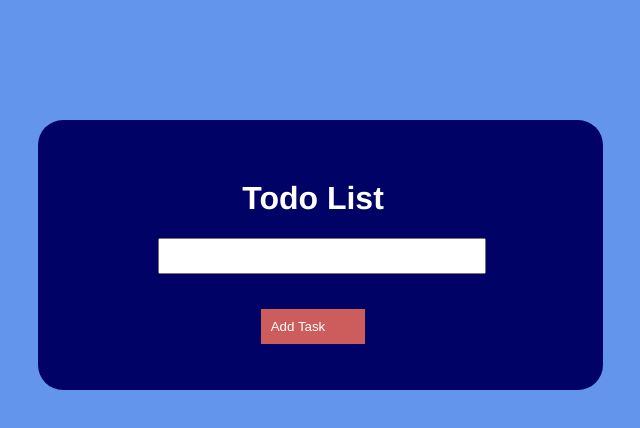
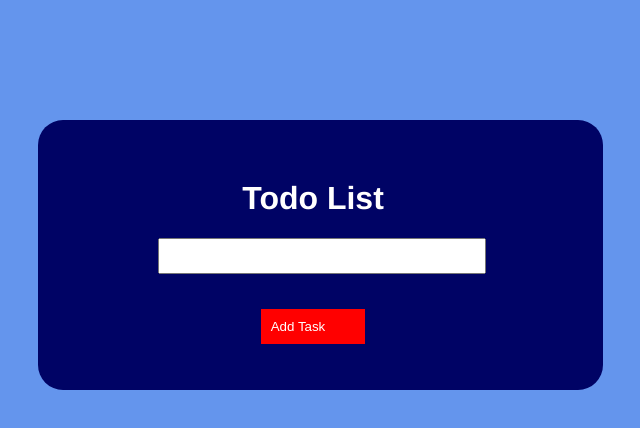
Before and after one commit to CidNP/todolist, a plain HTML site: page index.html in a window 1280 px wide. Shown: the whole page, without its empty margins (265-905 px from the left). Drawn offline with Linux system fonts and the light colour scheme.

Commit message:
Update style.css

```diff
--- a/style.css
+++ b/style.css
@@ -7,13 +7,20 @@ body{
 }
 #add
 {
-	background-color: indianred;
+	background-color: red;
 	border: 0;
 	color: white;
 	padding: 10px 10px;
 	padding-right: 40px;
 	cursor: pointer;
 	margin-top: 35px;
+}
+#add:hover{
+	background: black;
+}
+
+#add:active{
+	background: blue;
 }
 .remove{
 	margin-top: 13px;
```
